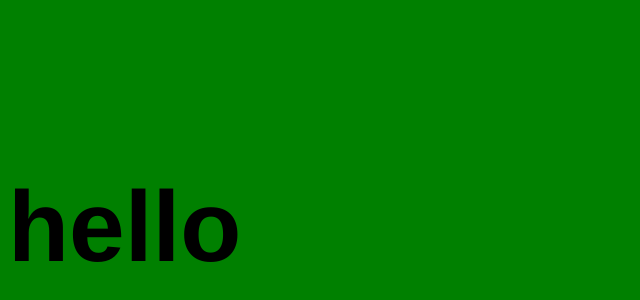
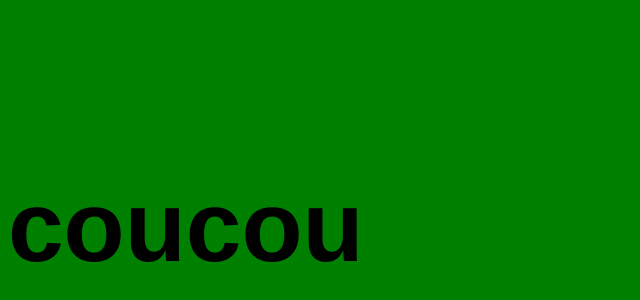
Before and after one commit to Ebrissac/hello, a plain HTML site: page index.html in a window 1280 px wide. Shown: the part 218-518 px from the top of the page, without its empty margins (0-640 px from the left). Drawn offline with Linux system fonts and the light colour scheme.

Commit message:
change hello en coucou

```diff
--- a/index.html
+++ b/index.html
@@ -18,6 +18,6 @@ h1{
 }
 </style>
 <body>
-<h1> hello </h1>
+<h1> coucou </h1>
 </body>
 </html>
```
